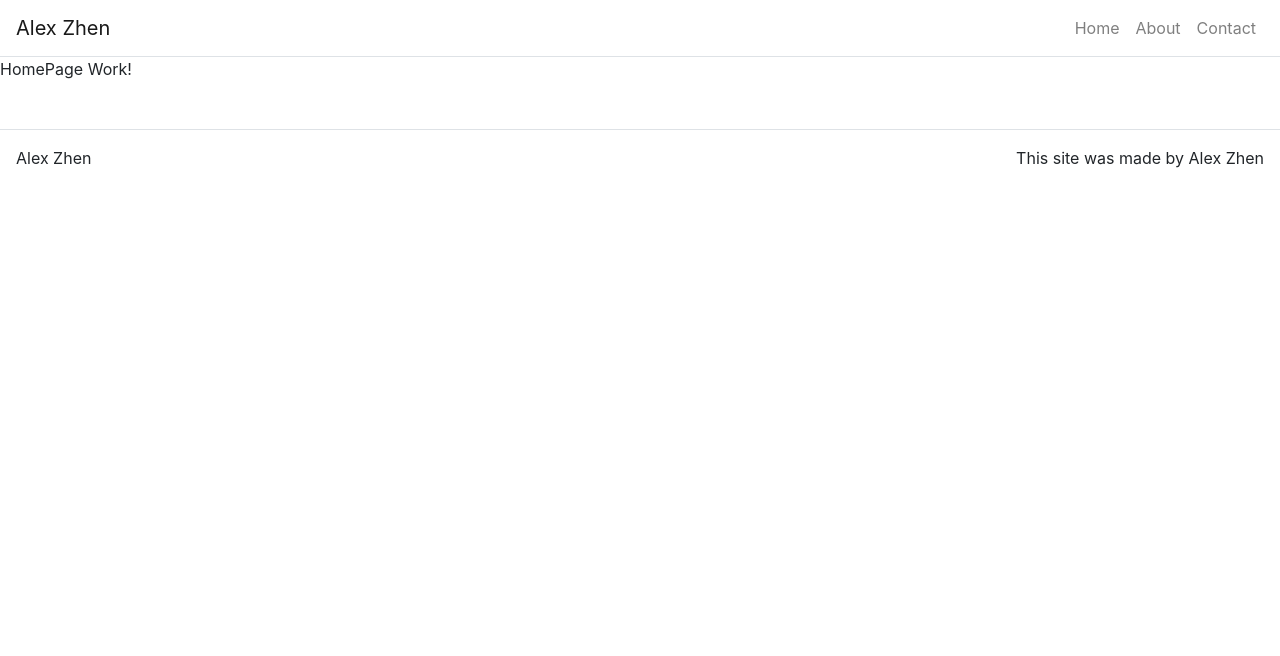
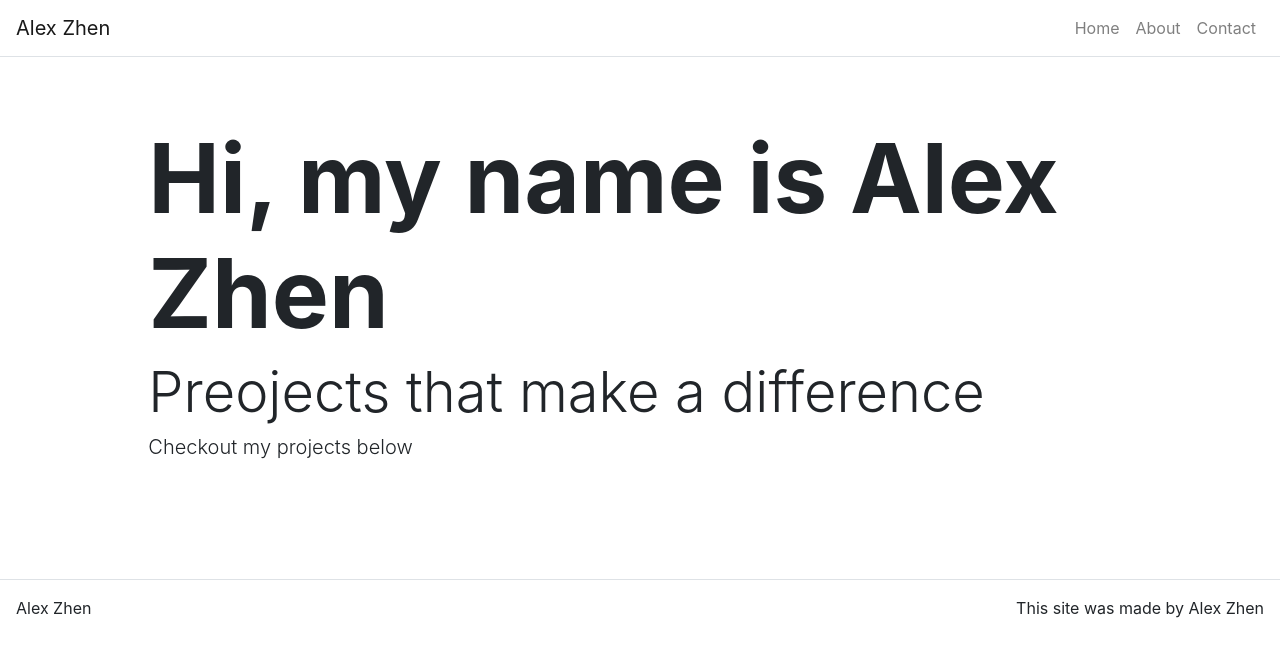
Before and after one commit to alexzhen93/Personal-Porfolio-, a React (Create React App) app: page / in a window 1280 px wide. Shown: the top 656 px of the page. Built offline with nearby package versions, Linux system fonts and the light colour scheme.

Commit message:
Hero component added

```diff
--- /dev/null
+++ b/src/components/Hero.js
@@ -0,0 +1,25 @@
+import React from 'react';
+import Jumbotron from 'react-bootstrap/Jumbotron';
+import Container from 'react-bootstrap/Container';
+import Row from 'react-bootstrap/Row';
+import Col from 'react-bootstrap/Col';
+
+
+function Hero(props) {
+
+    return(
+        <Jumbotron className="bg-transparent Jumbotron-fluid">
+            <Container fluid={true}>
+                <Row className="justify-content-center py=5">
+                    <Col md={10} sm={12}>
+                     { props.title && <h1 className="display-1 font-weight-bolder">{ props.title }</h1> }
+                     { props.subTitle && <h3 className="display-4 font-weight-light">{ props.subTitle }</h3> }
+                     { props.text && <h3 className="lead font-weight-light">{ props.text }</h3> }
+                    </Col>
+                </Row>
+            </Container>
+        </Jumbotron>
+    );
+}
+
+export default Hero;
--- a/src/pages/HomePage.js
+++ b/src/pages/HomePage.js
@@ -1,9 +1,11 @@
 import React from 'react';
+
+import Hero from '../components/Hero';
 
 function HomePage(props) {
 
     return(
-        <p>HomePage Work!</p>
+        <Hero title={props.title} subTitle={props.subTitle} text={props.text}/>
     );
 }
 
```
